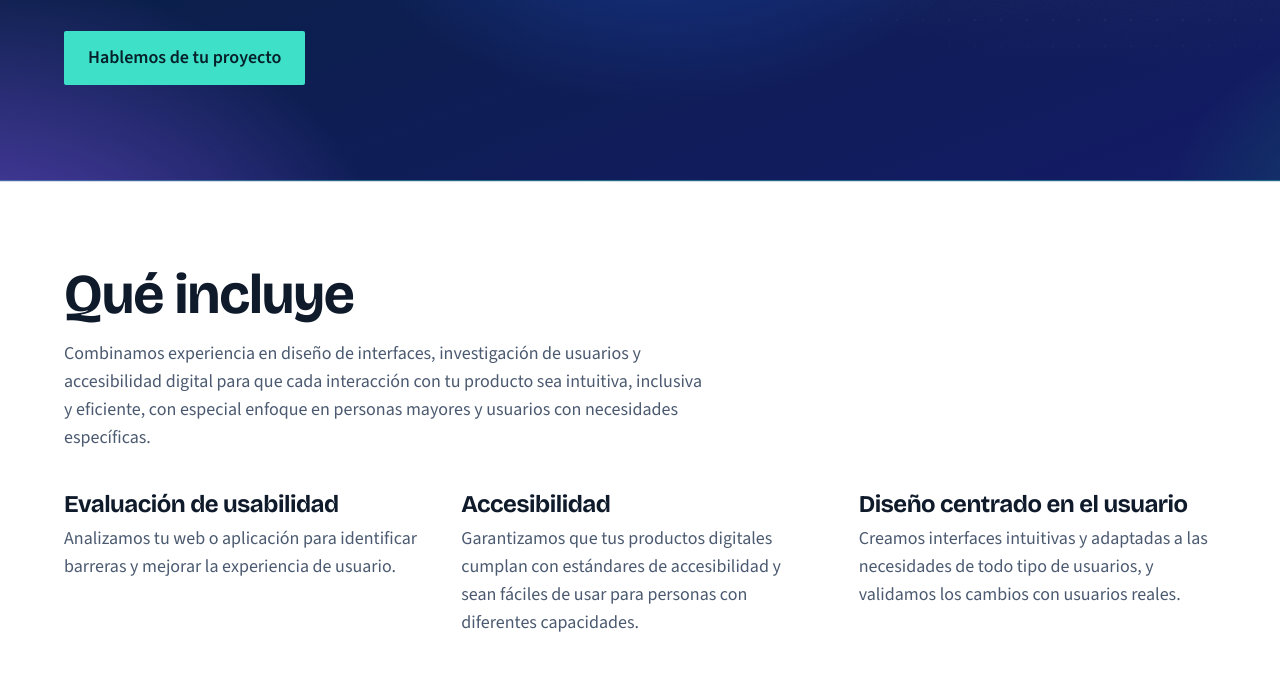
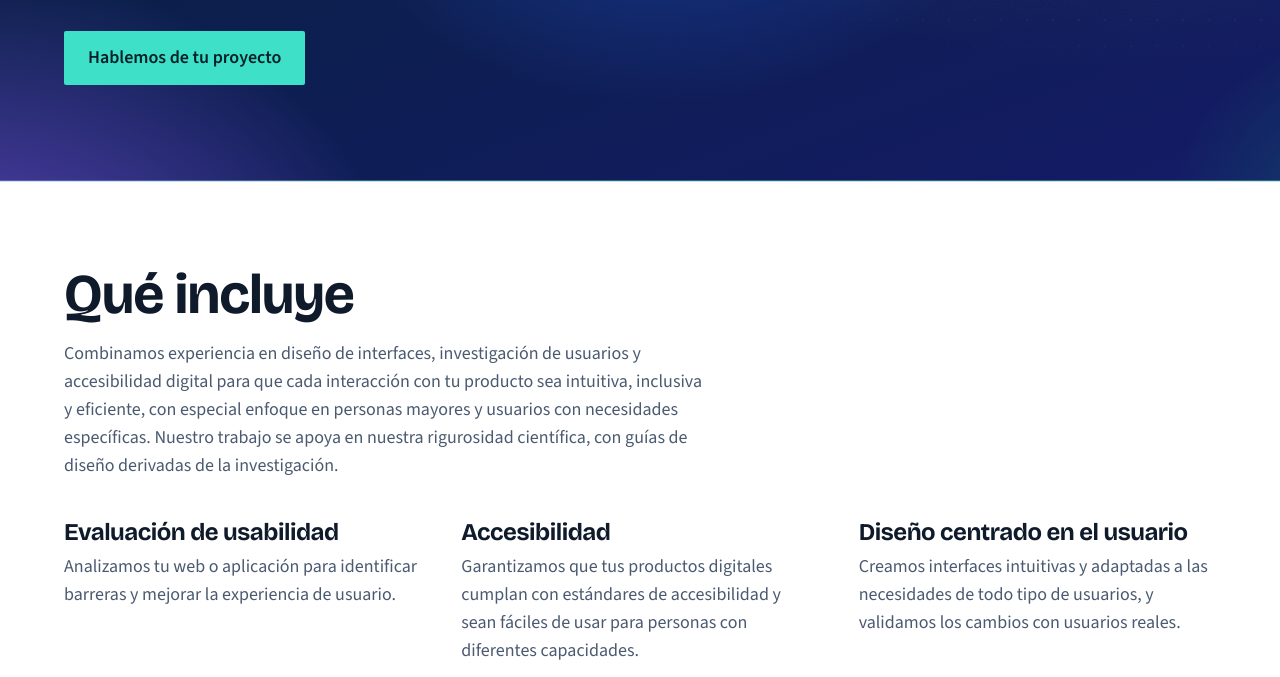
Before and after one commit to ageing-lab/ageinglab-tech-web, a plain HTML site: page servicios/interfaces-para-mayores.html in a window 1280 px wide. Shown: the part 513-1190 px from the top of the page. Drawn offline with nearby package versions, Linux system fonts and the light colour scheme.

Commit message:
mejora del contenido en la sección "Qué incluye" para resaltar la rigurosidad científica en el diseño de interfaces

```diff
--- a/servicios/interfaces-para-mayores.html
+++ b/servicios/interfaces-para-mayores.html
@@ -68,7 +68,7 @@
 
 <section class="s" id="incluye"><div class="w">
 <h2>Qué incluye</h2>
-<p class="lead">Combinamos experiencia en diseño de interfaces, investigación de usuarios y accesibilidad digital para que cada interacción con tu producto sea intuitiva, inclusiva y eficiente, con especial enfoque en personas mayores y usuarios con necesidades específicas.</p>
+<p class="lead">Combinamos experiencia en diseño de interfaces, investigación de usuarios y accesibilidad digital para que cada interacción con tu producto sea intuitiva, inclusiva y eficiente, con especial enfoque en personas mayores y usuarios con necesidades específicas. Nuestro trabajo se apoya en nuestra rigurosidad científica, con guías de diseño derivadas de la investigación.</p>
 <div class="why">
 <div><h3>Evaluación de usabilidad</h3><p>Analizamos tu web o aplicación para identificar barreras y mejorar la experiencia de usuario.</p></div>
 <div><h3>Accesibilidad</h3><p>Garantizamos que tus productos digitales cumplan con estándares de accesibilidad y sean fáciles de usar para personas con diferentes capacidades.</p></div>
```
